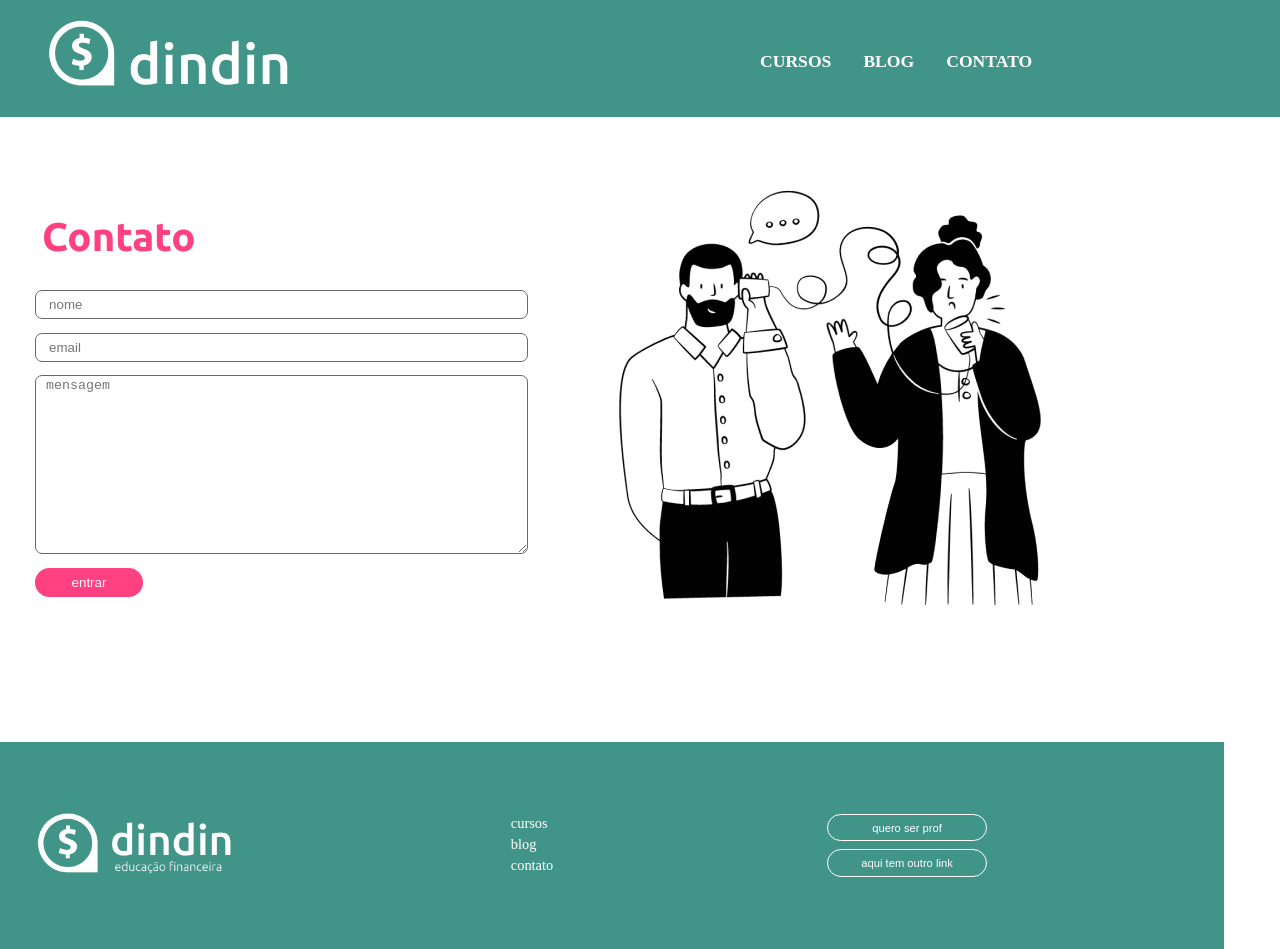
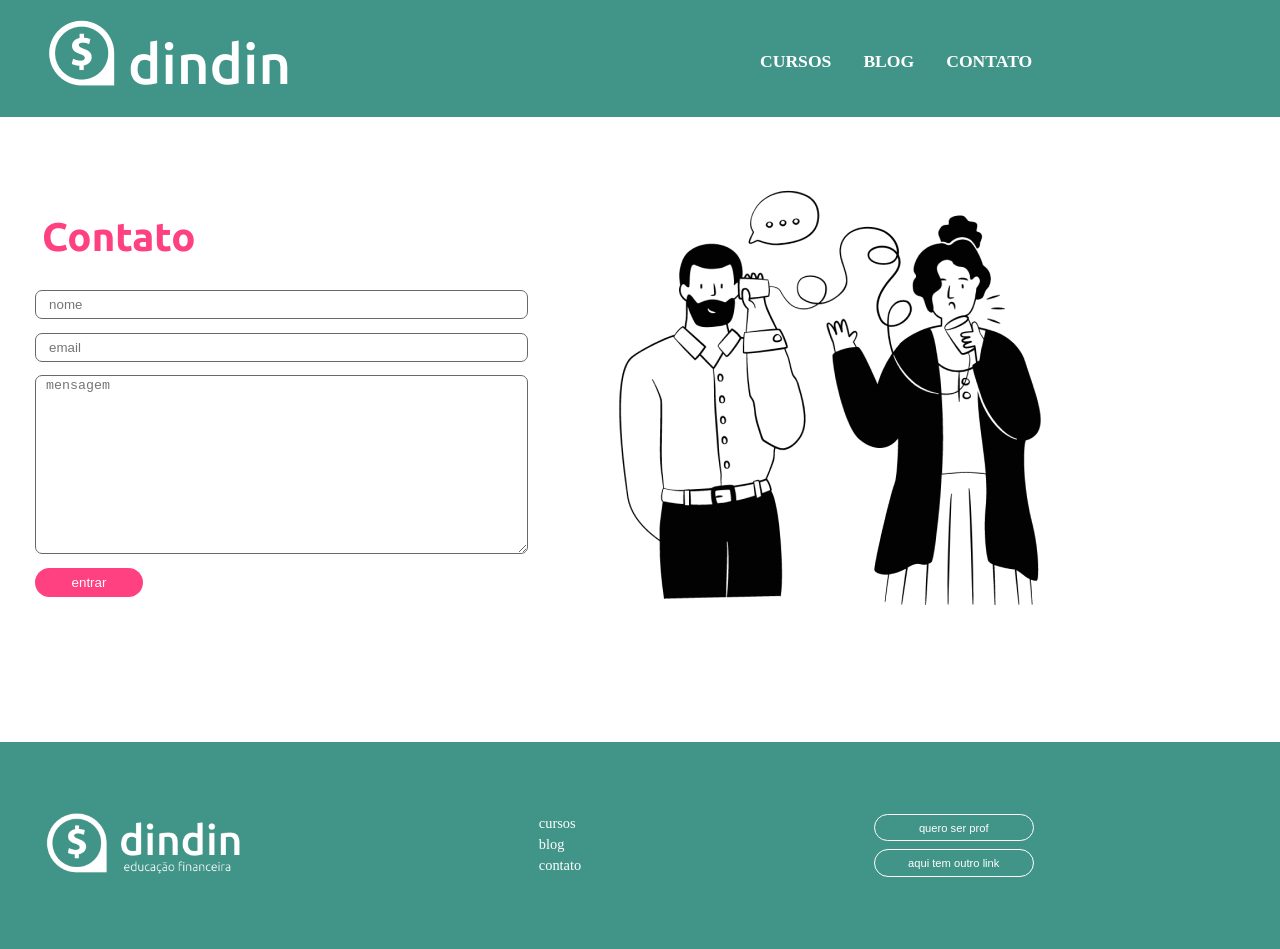
Before and after one commit to heloisaho28/Projeto-integradorGAMA, a plain HTML site: page contato.html in a window 1280 px wide. Shown: the top 949 px of the page. Drawn offline with nearby package versions, Linux system fonts and the light colour scheme.

Commit message:
Update paginaContato.css
arrumando alteração de % que era rem

```diff
--- a/Pasta CSS/paginaContato.css
+++ b/Pasta CSS/paginaContato.css
@@ -205,7 +205,7 @@ footer {
     left: 38rem;
   }
   footer {
-    width: 85%;
+    width: 80rem;
   }
   #container-footer{
     position: absolute;
```
